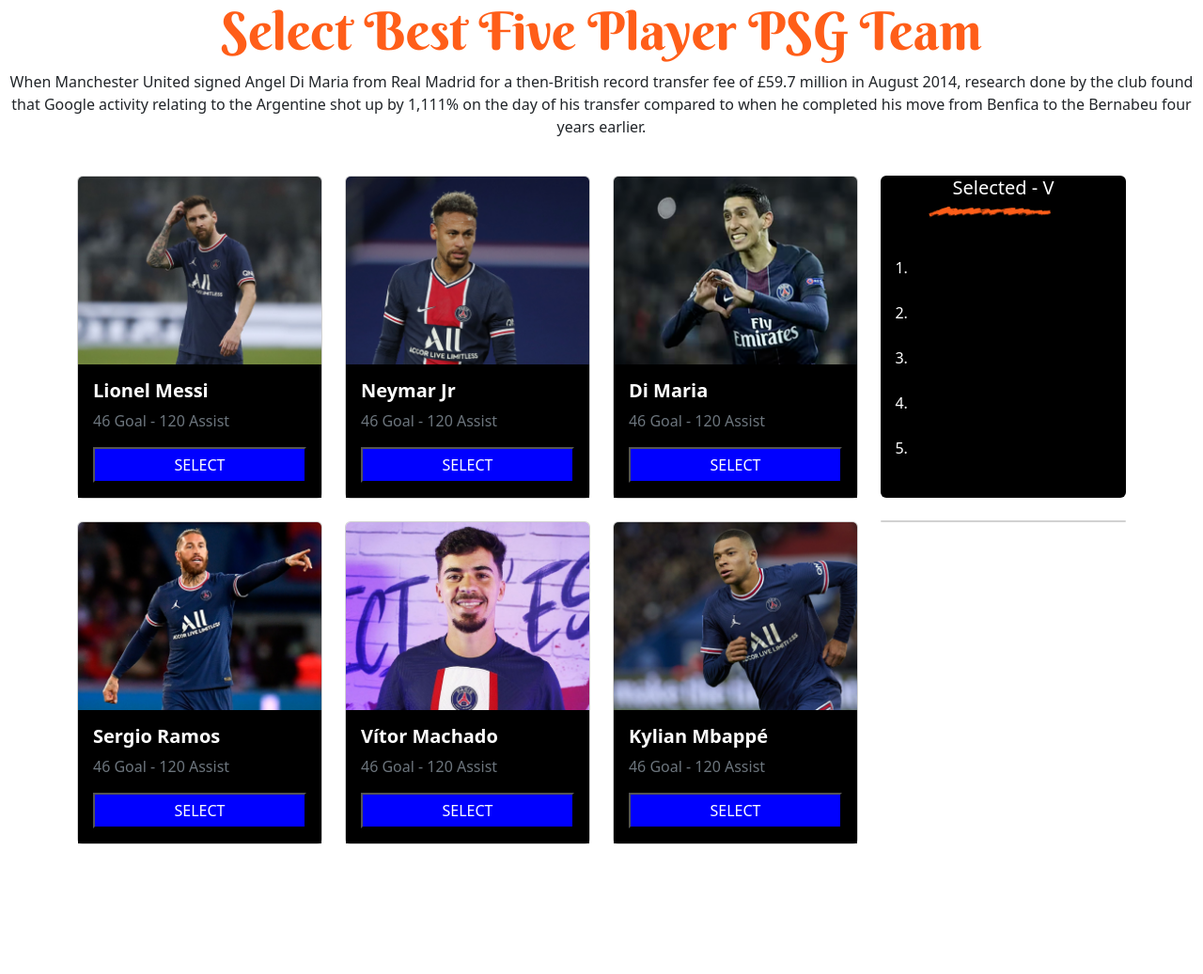
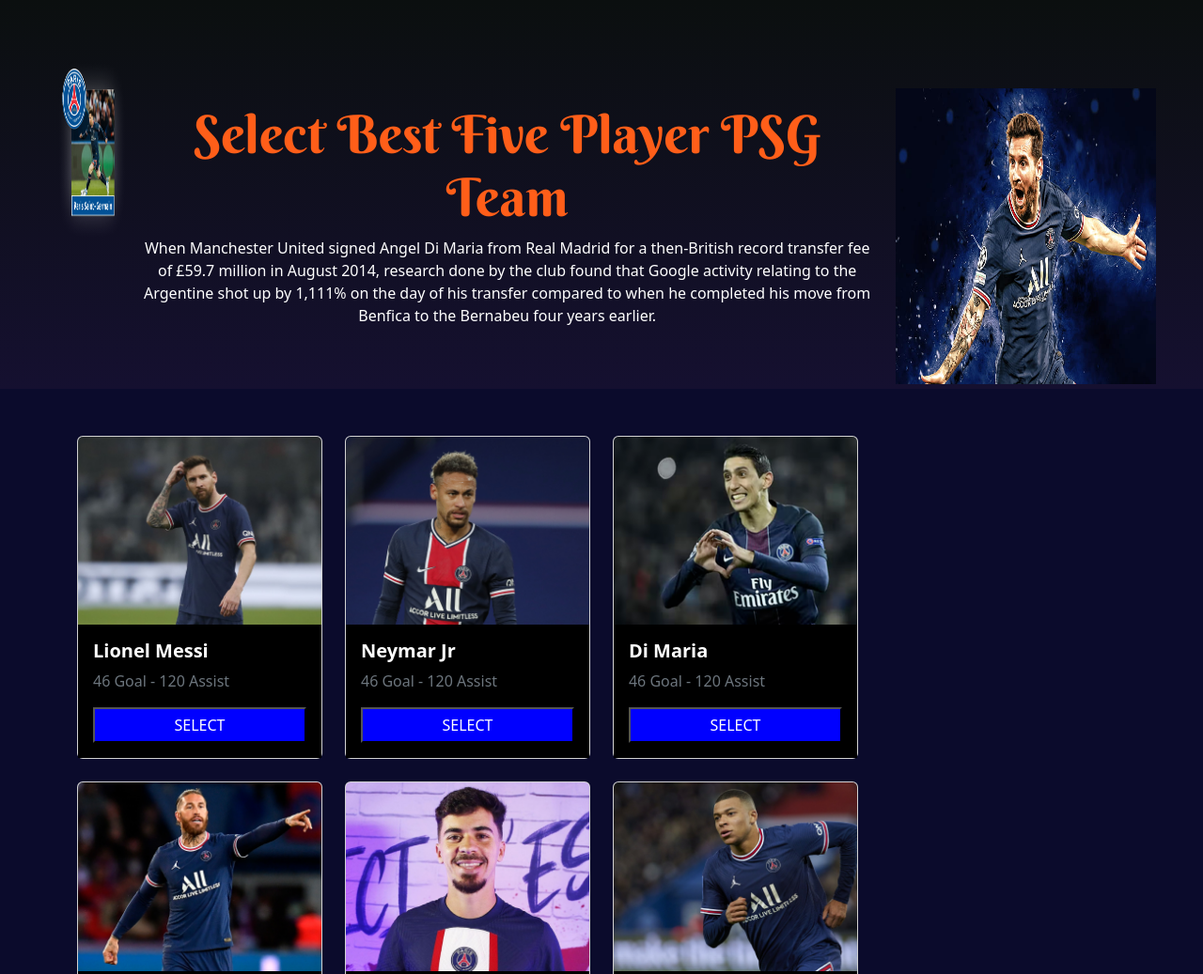
Before and after one commit to mdmrmmunna3/select-best-five-assignment5, a plain HTML site: page index.html in a window 1280 px wide. Shown: the top 1037 px of the page at 94% size. Before the commit the page ends 899 px from the top, so only its background shows below. Drawn offline with nearby package versions, Linux system fonts and the light colour scheme.

Commit message:
header part style added

```diff
--- a/index.html
+++ b/index.html
@@ -11,14 +11,28 @@
     <link rel="stylesheet" href="style.css">
 </head>
 <body>
-    <!-- ****header setction start**** -->
-    <header class="mb-4">
-        <div class="d-inline-block justify-content-center align-items-center">
-            <h1 class="header-titel">Select Best Five Player PSG Team</h1>
-        <p class="text-center ">When Manchester United signed Angel Di Maria from Real Madrid for a then-British record transfer fee of £59.7 million in August 2014, research done by the club found that Google activity relating to the Argentine shot up by 1,111% on the day of his transfer compared to when he completed his move from Benfica to the Bernabeu four years earlier.</p>
+    <!---------------- ********header part******** ------------------ -->
+    <header class="container-header">
+        <div class="row">
+
+            <div class="col">
+                <div class="row">
+                    <img class="img-fluid w-100 header-logo" src="img/Card-psg.png" alt="">
+                </div>
+
+            </div>
+
+            <div class="col-8 text-center header-text">
+                <h1 class="header-titel">Select Best Five Player PSG Team</h1>
+                <P class="text-white">When Manchester United signed Angel Di Maria from Real Madrid for a then-British record transfer fee of £59.7 million in August 2014, research done by the club found that Google activity relating to the Argentine shot up by 1,111% on the day of his transfer compared to when he completed his move from Benfica to the Bernabeu four years earlier.</P>
+            </div>
+
+            <div class="col-3">
+                <img class="img-fluid h-100  header-imge" src="img/player.png" alt="">
+            </div>
         </div>
     </header>
-    <!-- *****header section end ***** -->
+    <!------------- ******header part end********* ------------------ -->
 
     <main class="container">
         <section>
@@ -95,30 +109,7 @@
                 </div>
 
                 <!-- select and bugest part  -->
-                <div class="col-3">
-                    <div class="row row-cols-1 g-4">
-                        <div class="col">
-                            <div class="card bg-black">
-                              <h5 class="text-center text-white">Selected - V</h5>
-                              <img class="maker-png" src="img/Ureg-Ureg Marker.png" alt="">
-                              <ol class="text-white">
-                                <li class="player-list mb-4"></li>
-                                <li class="player-list mb-4"></li>
-                                <li class="player-list mb-4"></li>
-                                <li class="player-list mb-4"></li>
-                                <li class="player-list mb-4"></li>
 
-                              </ol>
-                            </div>
-                        </div>
-
-                        <div class="col">
-                            <div class="card">
-
-                            </div>
-                        </div>
-                    </div>
-                </div>
             </div>
 
 
--- a/style.css
+++ b/style.css
@@ -3,7 +3,27 @@
 @import url('https://fonts.googleapis.com/css2?family=Berkshire+Swash&display=swap');
 
 body {
-    /* background-color: rgb(11, 11, 44); */
+    background-color: rgb(11, 11, 44);
+}
+
+.container-header {
+    background-image: linear-gradient(#0b0f0f, #151030);
+    margin-bottom: 50px;
+    padding: 50px;
+}
+.header-imge {
+    margin-top: 16%;
+}
+
+.header-text {
+    margin-top: 60px;
+}
+
+.header-logo {
+    margin-left: 10px;
+    margin-top: 10px;
+
+    height: 200px;
 }
 .header-titel {
     text-align: center;
@@ -26,3 +46,20 @@ body {
     margin-left: 50px;
     margin-bottom: 16%;
 }
+
+.budget {
+    padding: 35px 14px;
+}
+
+.per-player-cost {
+    width: 50%;
+    margin-left: 16%;
+}
+.btn-calculate {
+    width: 100%;
+    background-color: blue;
+    color: white;
+    font-size: 20px;
+    font-weight: 500;
+    padding: 5px 0;
+}
```
Also changed, not shown: img/Messi-banner-removebg-preview.png (added), img/player.png (added).
